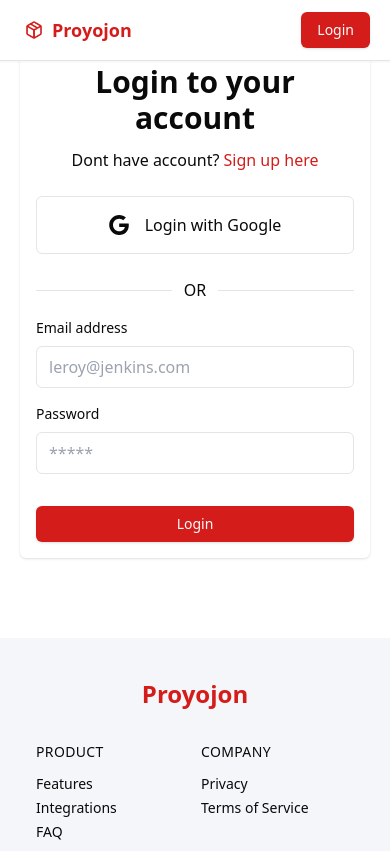
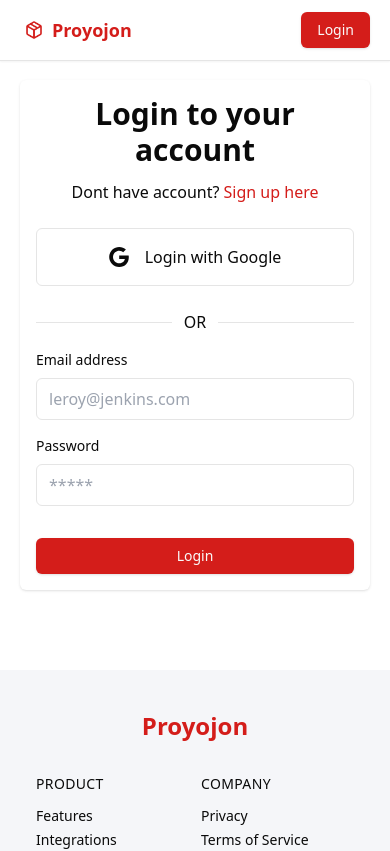
Before and after one commit to Durjoy96/parcel-management-client-side, a React (Vite) app: page /login in a window 390 px wide. Shown: the top 851 px of the page. Built offline with nearby package versions, Linux system fonts and the light colour scheme; no server answers.

Commit message:
feat: adjust margin and padding for improved layout in Login component

```diff
--- a/src/pages/Auth/Login/Login.jsx
+++ b/src/pages/Auth/Login/Login.jsx
@@ -23,7 +23,7 @@
   };
   return (
     <>
-      <div className="main-container mt-12 md:mt-20 flex justify-center">
+      <div className="main-container mt-20 md:mt-32 flex justify-center">
         <div className="w-full max-w-md p-4 rounded-md shadow bg-base-100 sm:p-8 dark:bg-[#222222] dark:text-white/90">
           <h2 className="mb-3 text-3xl font-semibold text-center">
             Login to your account
```
